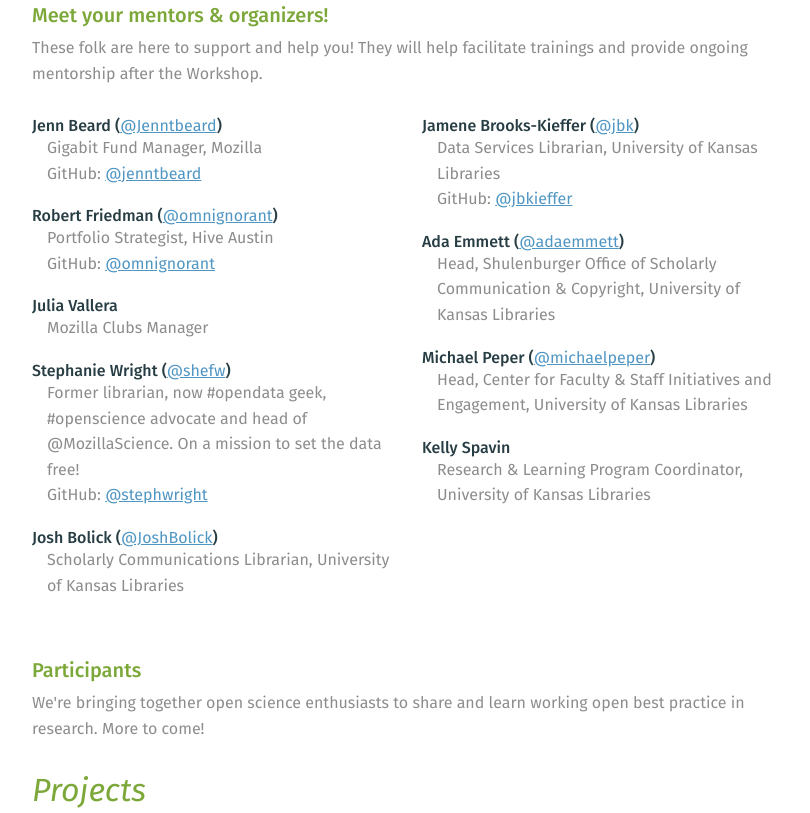
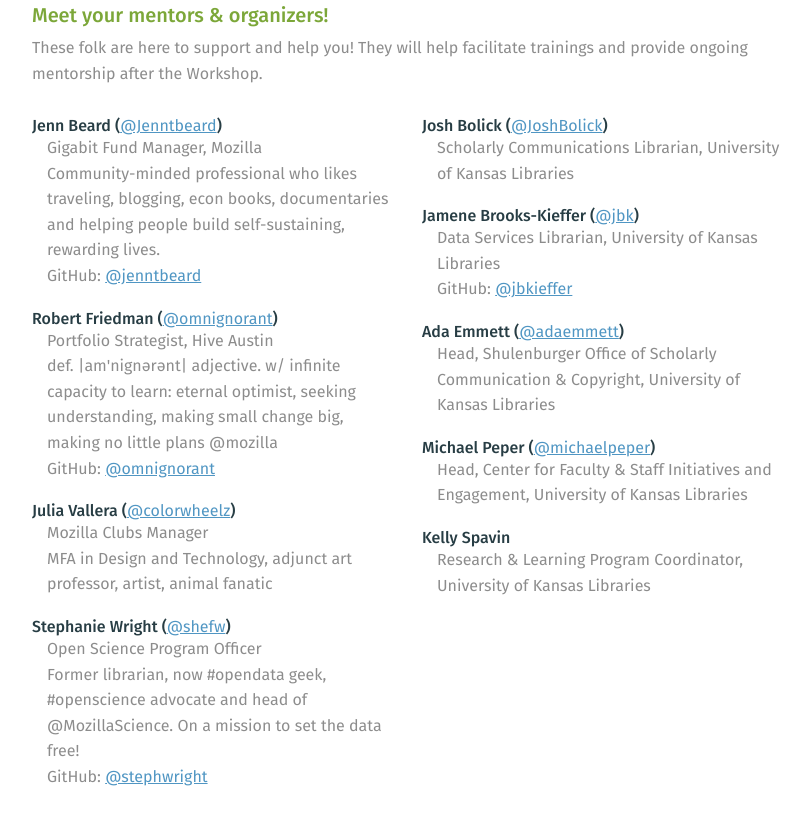
Before and after one commit to mozillascience/WOW-Boston-master, a plain HTML site: page index.html in a window 1280 px wide. Shown: the part 3467-4280 px from the top of the page, without its empty margins (263-1073 px from the left). Drawn offline with nearby package versions, Linux system fonts and the light colour scheme; a script that the page names is missing.

Commit message:
Updated Mozillian bios

```diff
--- a/index.html
+++ b/index.html
@@ -259,10 +259,10 @@
       <h3>Meet your mentors & organizers!</h3>
       <p>These folk are here to support and help you! They will help facilitate trainings and provide ongoing mentorship after the Workshop.</p>
       <section class="participants">
-		<section class='person'><h3>Jenn Beard (<a target="_blank" href='https://twitter.com/Jenntbeard'>@Jenntbeard</a>)<p>Gigabit Fund Manager, Mozilla<br />GitHub: <a target="_blank" href='https://github.com/jenntbeard'>@jenntbeard</a></p></section>
-		<section class='person'><h3>Robert Friedman (<a target="_blank" href='https://twitter.com/omnignorant'>@omnignorant</a>)<p>Portfolio Strategist, Hive Austin<br />GitHub: <a target="_blank" href='https://github.com/omnignorant'>@omnignorant</a></p></section>
-		<section class='person'><h3>Julia Vallera <!-- (<a target="_blank" href='https://twitter.com/shefw'>@shefw</a>) --><p>Mozilla Clubs Manager<!-- <br />GitHub: <a target="_blank" href='https://github.com/stephwright'>@stephwright</a> --></p></section>
-		<section class='person'><h3>Stephanie Wright (<a target="_blank" href='https://twitter.com/shefw'>@shefw</a>)<p>Former librarian, now #opendata geek, #openscience advocate and head of @MozillaScience. On a mission to set the data free!<br />GitHub: <a target="_blank" href='https://github.com/stephwright'>@stephwright</a></p></section>
+		<section class='person'><h3>Jenn Beard (<a target="_blank" href='https://twitter.com/Jenntbeard'>@Jenntbeard</a>)<p>Gigabit Fund Manager, Mozilla<br />Community-minded professional who likes traveling, blogging, econ books, documentaries and helping people build self-sustaining, rewarding lives.<br />GitHub: <a target="_blank" href='https://github.com/jenntbeard'>@jenntbeard</a></p></section>
+		<section class='person'><h3>Robert Friedman (<a target="_blank" href='https://twitter.com/omnignorant'>@omnignorant</a>)<p>Portfolio Strategist, Hive Austin<br />def. |am'nignərənt| adjective. w/ infinite capacity to learn: eternal optimist, seeking understanding, making small change big, making no little plans @mozilla<br />GitHub: <a target="_blank" href='https://github.com/omnignorant'>@omnignorant</a></p></section>
+		<section class='person'><h3>Julia Vallera (<a target="_blank" href='https://twitter.com/colorwheelz'>@colorwheelz</a>) <p>Mozilla Clubs Manager<br /> MFA in Design and Technology, adjunct art professor, artist, animal fanatic <!--  <br/>GitHub: <a target="_blank" href='https://github.com/stephwright'>@stephwright</a> --></p></section>
+		<section class='person'><h3>Stephanie Wright (<a target="_blank" href='https://twitter.com/shefw'>@shefw</a>)<p>Open Science Program Officer<br />Former librarian, now #opendata geek, #openscience advocate and head of @MozillaScience. On a mission to set the data free!<br />GitHub: <a target="_blank" href='https://github.com/stephwright'>@stephwright</a></p></section>
         <section class='person'><h3>Josh Bolick (<a target="_blank" href='https://twitter.com/joshbolick'>@JoshBolick</a>)<p>Scholarly Communications Librarian, University of Kansas Libraries</p></section>
 		<section class='person'><h3>Jamene Brooks-Kieffer (<a target="_blank" href='https://twitter.com/jbk'>@jbk</a>)<p>Data Services Librarian, University of Kansas Libraries<br />GitHub: <a target="_blank" href='https://github.com/jbkieffer'>@jbkieffer</a></p></section>
 		<section class='person'><h3>Ada Emmett (<a target="_blank" href='https://twitter.com/adaemmett'>@adaemmett</a>)<p>Head, Shulenburger Office of Scholarly Communication & Copyright, University of Kansas Libraries</p></section>
```
